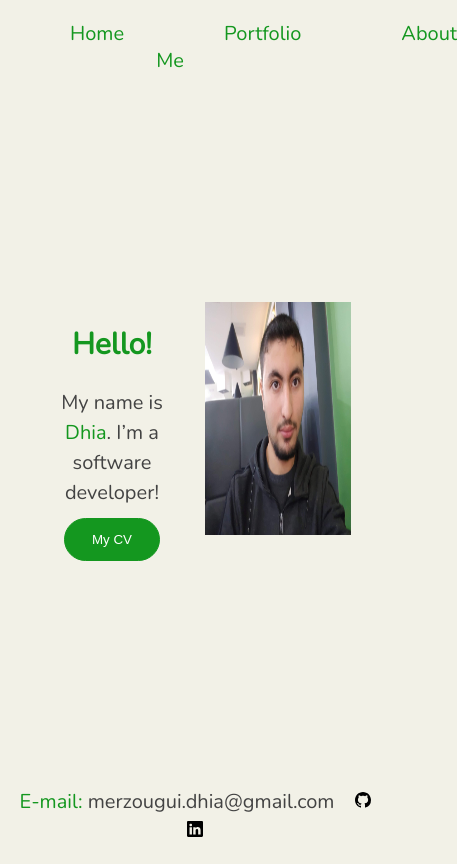
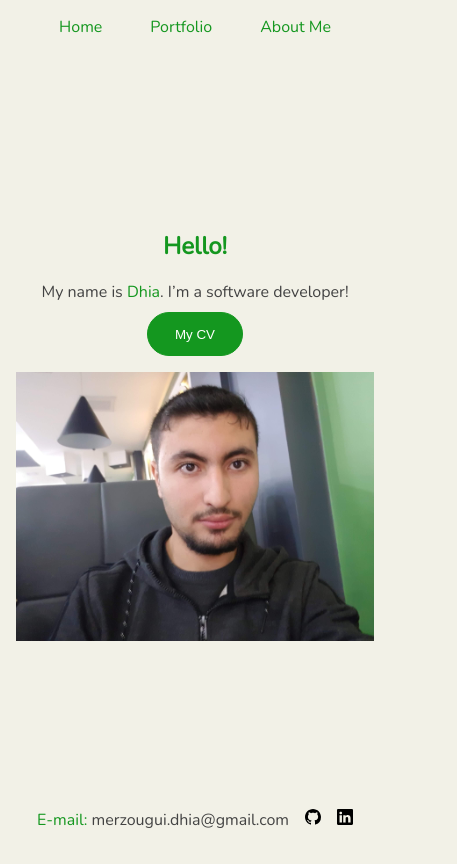
Before and after one commit to HikariLight/Portfolio, a Gatsby site: page / in a window 390 px wide. Shown: the whole page, 457 px wide, since content can reach past the window. Built offline with nearby package versions, Linux system fonts and the light colour scheme; Gatsby itself is replaced by a stand-in of ours.

Commit message:
Added initial responsive design

```diff
--- a/src/style/global.css
+++ b/src/style/global.css
@@ -16,6 +16,9 @@ body{
     background-color: var(--themeBackground);
     height: 100vh;
     overflow: hidden;
+
+    display: grid;
+    grid-template-rows: auto 1fr auto;
 }
 
 h1{
@@ -52,7 +55,7 @@ header{
 
 main{
     display: flex;
-    min-height: 80vh;
+    min-height: 87vh;
     align-content: center;
 }
 
@@ -68,8 +71,8 @@ nav ul a{
 footer{
     width: 100%;
     text-align: center;
-    position: absolute;
-    bottom: 0;
+    /* position: absolute; */
+    /* bottom: 0; */
     min-height: 5vh;
 }
 
@@ -135,3 +138,25 @@ footer > *{
     right: 0;
     margin: auto;
 }
+
+@media only screen and (max-width: 600px) {
+    body{
+        overflow: visible;
+        width: 100%;
+        font-size: 16px;
+    }
+
+    nav ul a{
+        padding: 0.5em;
+    }
+
+    li{
+        margin: 1em
+    }
+
+    .gridContainer{
+        width: 100%;
+        grid-template-columns: 1fr;
+        grid-gap: 1em;
+    }
+}
```
Also changed, not shown: src/images/icon.png (deleted), 1 other file.
